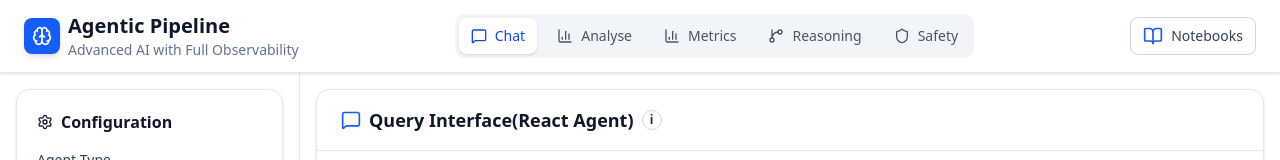
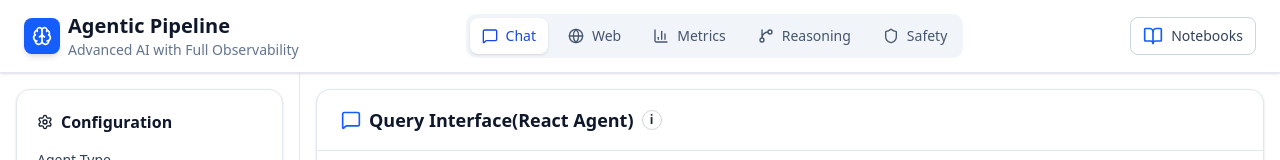
Before and after one commit to SaranshGupta123/AgenticAi, a React (Vite) app: page / in a window 1280 px wide. Shown: the top 160 px of the page. Built offline with nearby package versions, Linux system fonts and the light colour scheme; the HTML template or start-up script is replaced by a standard one.

Commit message:
basic changes

```diff
--- a/src/components/layout/Header.tsx
+++ b/src/components/layout/Header.tsx
@@ -8,6 +8,7 @@ import {
   Menu,
   BookOpen,
   Loader2,
+  Globe,
 } from "lucide-react";
 import { useLoading } from "../context/LoadingContext";
 
@@ -28,7 +29,7 @@ export const Header: React.FC<Props> = ({
 
   const tabs = [
     { id: "chat", label: "Chat", Icon: MessageSquare },
-    { id: "analyse", label: "Analyse", Icon: BarChart3 },
+    { id: "analyse", label: "Web", Icon: Globe },
     { id: "evaluation", label: "Metrics", Icon: BarChart3 },
     { id: "reasoning", label: "Reasoning", Icon: GitBranch },
     { id: "safety", label: "Safety", Icon: Shield },
```
